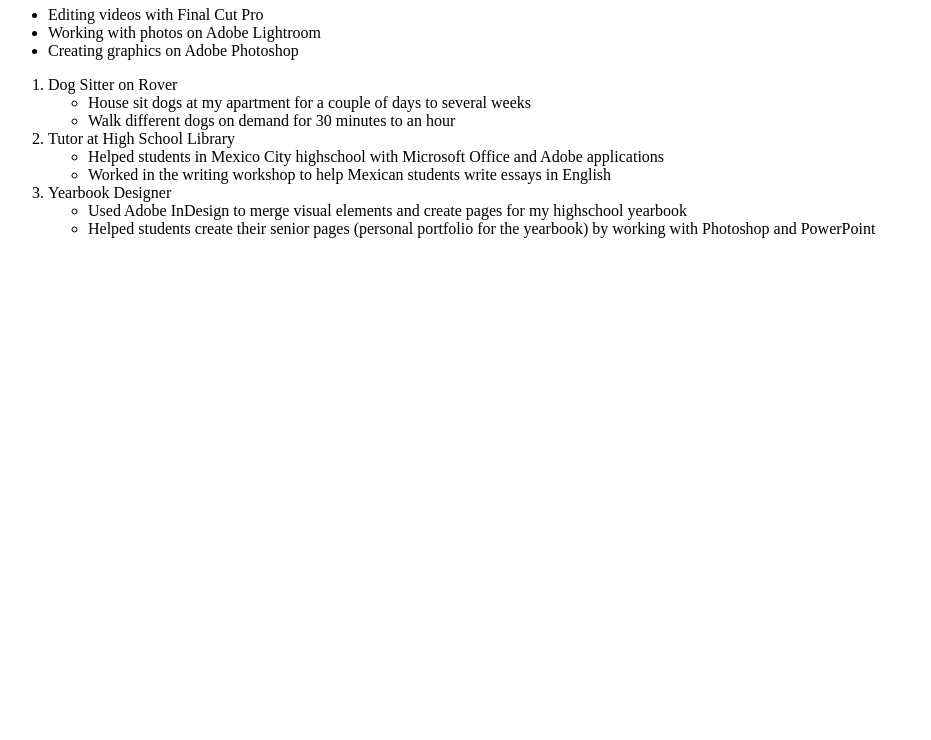
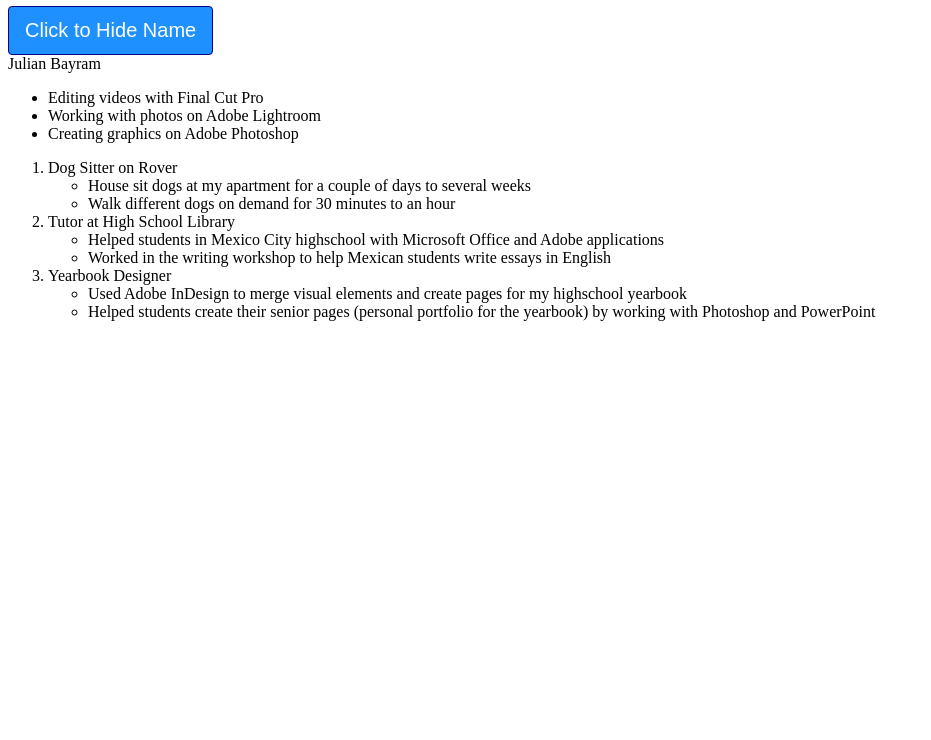
Before and after one commit to bayramj/Assignment1, a plain HTML site: page index.html in a window 1280 px wide. Shown: the part 60-800 px from the top of the page, without its empty margins (0-931 px from the left). Drawn offline with Linux system fonts and the light colour scheme.

Commit message:
As per assignment 8, added JSCRIPT

```diff
--- a/index.html
+++ b/index.html
@@ -1,9 +1,26 @@
 <html>
 	<head>
 			<title> Julian's List </title>
+			<link href="skills.css" rel="stylesheet" type="text/css">
+
 	</head>
 	<body>
 		<h1> My Top 3 Skills </h1>
+
+		<button onclick="myFunction()">Click to Hide Name</button>
+		<div id="myDIV">
+  		Julian Bayram
+		</div>
+		<script>
+			function myFunction() {
+    		var x = document.getElementById("myDIV");
+			if (x.style.display === "none") {
+					x.style.display = "block";
+    		} else {
+				x.style.display = "none";
+			}
+			}
+		</script>
 		<ul>
 			<li> Editing videos with Final Cut Pro </li>
 			<li> Working with photos on Adobe Lightroom </li>
--- /dev/null
+++ b/skills.css
@@ -0,0 +1,11 @@
+
+button {
+	cursor: pointer;
+	appearance: none;
+	border-radius: 4px;
+	font-size: 1.25rem;
+	padding: 0.75rem 1rem;
+	border: 1px solid navy;
+	background-color: dodgerblue;
+	color: white;
+}
```
